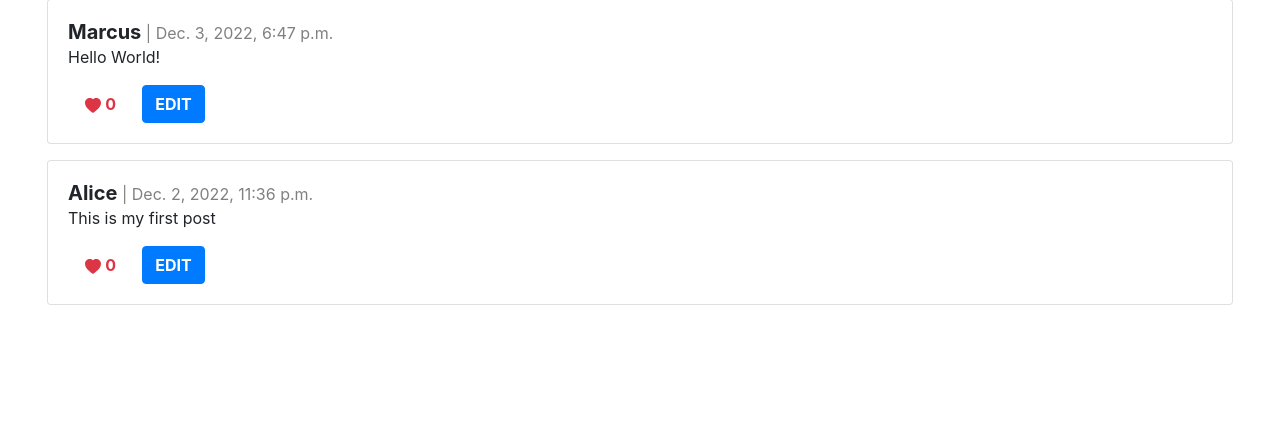
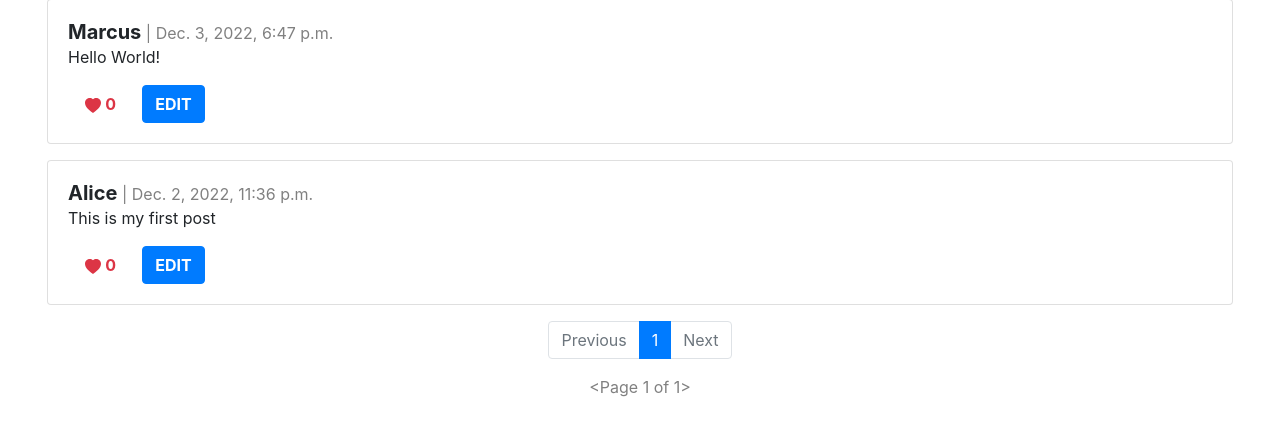
Before and after one commit to CamilaNieto-Centennial/Network, a Django app: page / in a window 1280 px wide. Shown: the part 348-784 px from the top of the page. Run offline with Django 3.2, Linux system fonts and the light colour scheme; data comes from the database, SQL or seed files in the repository; both versions use the stored data as it was after the commit; some libraries are stand-ins or nearby versions.

Commit message:
Pagination feature created

```diff
--- a/network/templates/network/index.html
+++ b/network/templates/network/index.html
@@ -6,6 +6,7 @@
 </div>
 <div class="main-content">
     {% if user.is_authenticated %}
+    <!--New Post-->
     <div class="row">
         <div class="col">
             <div class="card h-100" id="post-grid">
@@ -15,10 +16,14 @@
                         <h4><strong>New Post</strong></h4>
                         <textarea name="newPostText" id="newPostText" rows="4"></textarea>
                         <div align="right">
-                                    <button id="newPostButton" type="submit" name="newPostButton" class="btn btn-outline-primary">
-                                        <svg xmlns="http://www.w3.org/2000/svg" width="16" height="16" fill="currentColor" class="bi bi-pencil-square" viewBox="0 0 16 16">
-                                            <path d="M15.502 1.94a.5.5 0 0 1 0 .706L14.459 3.69l-2-2L13.502.646a.5.5 0 0 1 .707 0l1.293 1.293zm-1.75 2.456-2-2L4.939 9.21a.5.5 0 0 0-.121.196l-.805 2.414a.25.25 0 0 0 .316.316l2.414-.805a.5.5 0 0 0 .196-.12l6.813-6.814z"/>
-                                            <path fill-rule="evenodd" d="M1 13.5A1.5 1.5 0 0 0 2.5 15h11a1.5 1.5 0 0 0 1.5-1.5v-6a.5.5 0 0 0-1 0v6a.5.5 0 0 1-.5.5h-11a.5.5 0 0 1-.5-.5v-11a.5.5 0 0 1 .5-.5H9a.5.5 0 0 0 0-1H2.5A1.5 1.5 0 0 0 1 2.5v11z"/>
+                            <button id="newPostButton" type="submit" name="newPostButton"
+                                class="btn btn-outline-primary">
+                                <svg xmlns="http://www.w3.org/2000/svg" width="16" height="16" fill="currentColor"
+                                    class="bi bi-pencil-square" viewBox="0 0 16 16">
+                                    <path
+                                        d="M15.502 1.94a.5.5 0 0 1 0 .706L14.459 3.69l-2-2L13.502.646a.5.5 0 0 1 .707 0l1.293 1.293zm-1.75 2.456-2-2L4.939 9.21a.5.5 0 0 0-.121.196l-.805 2.414a.25.25 0 0 0 .316.316l2.414-.805a.5.5 0 0 0 .196-.12l6.813-6.814z" />
+                                    <path fill-rule="evenodd"
+                                        d="M1 13.5A1.5 1.5 0 0 0 2.5 15h11a1.5 1.5 0 0 0 1.5-1.5v-6a.5.5 0 0 0-1 0v6a.5.5 0 0 1-.5.5h-11a.5.5 0 0 1-.5-.5v-11a.5.5 0 0 1 .5-.5H9a.5.5 0 0 0 0-1H2.5A1.5 1.5 0 0 0 1 2.5v11z" />
                                 </svg>
                                 <strong>ADD POST</strong>
                             </button>
@@ -34,7 +39,9 @@
         Please sign in or register to be able to add a post.
     </div>
     {% endif %}
-        {% for post in posts %}
+
+    <!--All Posts-->
+    {% for post in postsPage %}
     <div class="row">
         <div class="col">
             <div class="card h-100" id="post-grid">
@@ -45,8 +52,10 @@
                     <div class="card-buttonsContainer">
                         <div align="left" class="card-button">
                             <button id="heartButton" type="submit" name="heartButton" class="btn btn-outline-danger">
-                                        <svg xmlns="http://www.w3.org/2000/svg" width="16" height="16" fill="currentColor" class="bi bi-heart-fill" viewBox="0 0 16 16">
-                                            <path fill-rule="evenodd" d="M8 1.314C12.438-3.248 23.534 4.735 8 15-7.534 4.736 3.562-3.248 8 1.314z"/>
+                                <svg xmlns="http://www.w3.org/2000/svg" width="16" height="16" fill="currentColor"
+                                    class="bi bi-heart-fill" viewBox="0 0 16 16">
+                                    <path fill-rule="evenodd"
+                                        d="M8 1.314C12.438-3.248 23.534 4.735 8 15-7.534 4.736 3.562-3.248 8 1.314z" />
                                 </svg>
                                 <strong>{{ post.like }}</strong>
                             </button>
@@ -60,5 +69,44 @@
         </div>
     </div>
     {% endfor %}
+
+    <!--Pagination-->
+    <nav aria-label="...">
+        <ul class="pagination d-flex justify-content-center">
+            {% if postsPage.has_previous %}
+                <li class="page-item">
+                    <a class="page-link" href="?page={{ postsPage.previous_page_number }}">Previous</a>
+                </li>
+            {% else %}
+                <li class="page-item disabled">
+                    <a class="page-link">Previous</a>
+                </li>
+            {% endif %}
+
+            {% for pageNumber in postsPage.paginator.page_range %}
+                {% if postsPage.number == pageNumber %}
+                    <li class="page-item active" aria-current="page">
+                        <a class="page-link">{{pageNumber}}</a>
+                    </li>
+                {% else %}
+                    <a href="?page={{ pageNumber }}" class="page-link">
+                        {{ pageNumber }}
+                    </a>
+                {% endif %}
+            {% endfor %}
+
+            {% if postsPage.has_next %}
+                <li class="page-item">
+                    <a class="page-link" href="?page={{ postsPage.next_page_number }}">Next</a>
+                </li>
+            {% else %}
+                <li class="page-item disabled">
+                    <a class="page-link">Next</a>
+                </li>
+            {% endif %}
+        </ul>
+    </nav>
+    <div class="d-flex justify-content-center" style="color: gray;" class="card-date">{{ postsPage }}</div>
+
 </div>
 {% endblock %}
--- a/network/views.py
+++ b/network/views.py
@@ -3,6 +3,8 @@ from django.db import IntegrityError
 from django.http import HttpResponse, HttpResponseRedirect
 from django.shortcuts import render
 from django.urls import reverse
+
+from django.core.paginator import Paginator
 
 from .models import User, Post
 
@@ -10,8 +12,15 @@ from .models import User, Post
 def index(request):
     posts = Post.objects.all().order_by("id").reverse()
 
+    # Pagination Feature
+    p = Paginator(posts, 10)
+    pageNumber = request.GET.get('page')
+    postsPage = p.get_page(pageNumber)
+
+
     return render(request, "network/index.html", {
-        "posts": posts
+        "posts": posts,
+        "postsPage": postsPage
     })
 
 
```
Also changed, not shown: db.sqlite3. Lines whose indentation alone changed are shown as unchanged.
